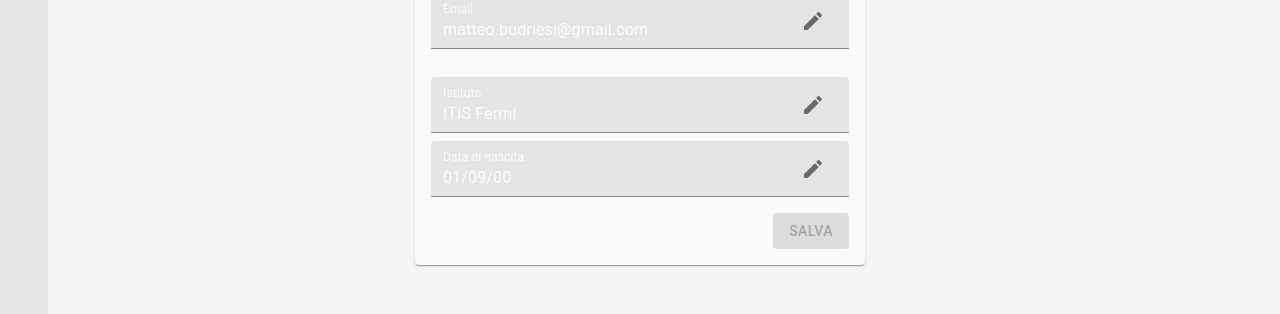
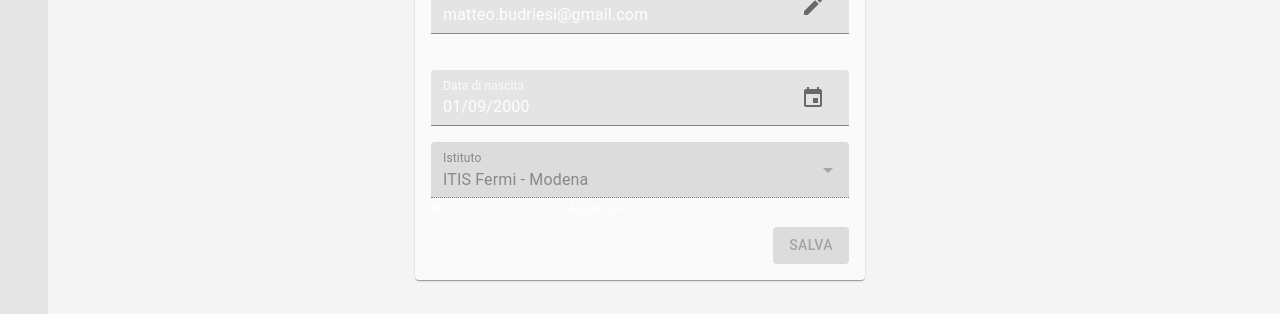
Before and after one commit to webion-hub/cody, a React (Create React App) app in the folder cody/ClientApp/: page /account in a window 1280 px wide. Shown: the part 467-781 px from the top of the page. Built offline with nearby package versions, Linux system fonts and the light colour scheme; no server answers.

Commit message:
add school picker ad date picker to account page

```diff
--- a/cody/ClientApp/src/pages/account/account.js
+++ b/cody/ClientApp/src/pages/account/account.js
@@ -21,20 +21,25 @@ const useStyles = makeStyles((theme) => ({
 
 export function Account(){
 	const classes = useStyles();
-  const [image, setImage] = React.useState("profile_picture");
-  const [aValueIsEdited, setAValueIsEdited] = React.useState(false);
   const [loadingSave, setLoadingSave] = React.useState(false);
+  const [edited, setEdited] = React.useState(false);
 
   const oldDataValues = {
     username: "Matteo2437",
     name: "Matteo",
     surname: "Budriesi",
     email: "matteo.budriesi@gmail.com",
-    school: "ITIS Fermi",
+    school: {
+      name: "ITIS Fermi",
+      city: "Modena",
+      country: "Italia"
+    },
+    isAddedSchool: false,
     birthDate: "01/09/00",
   }
   const [oldData, setOldData] = React.useState(oldDataValues);
   const [data, setData] = React.useState(oldDataValues);
+  const [image, setImage] = React.useState("profile_picture");
 
   const noErrors = {
 		usernameError: false,
@@ -48,26 +53,29 @@ export function Account(){
   }
   const [errors, setErrors] = React.useState(noErrors);
 
-
   const getImage = (value) => {
     if(value !== "profile_picture"){
       setImage(value);
-      setAValueIsEdited(aValueIsEdited || value);
+      setEdited(true);
     }
   }
 
   const getData = (data) => {
-    setData(data);
-  }
-
-  const handleAValueIsEdited = (value) => {
-    setAValueIsEdited(aValueIsEdited || value);
+    if(JSON.stringify(data) === JSON.stringify(oldData)){
+      setEdited(false)
+    }
+    else{
+      setData(data);
+      setEdited(true);
+    }
   }
 
   const handleTrySave = () => {
     const errorsController = new ErrorsController;
+
     setLoadingSave(true);
     setErrors(noErrors);
+
     errorsController
       .checkAll(data, oldDataValues)
       .then(results => {
@@ -78,12 +86,12 @@ export function Account(){
               ProfilePicture
                 .createOrUpdate(image)
                 .then(() => {
-                  setAValueIsEdited(false);
+                  setEdited(false);
                   setLoadingSave(false);
                 })
             }
             setOldData(data);
-            setAValueIsEdited(false);
+            setEdited(false);
           }
           errors[result] = true;
         })
@@ -107,23 +115,22 @@ export function Account(){
 					className={classes.mainPaper}
 				>
 					<InfoBox
-            username={data.username}
-            school={data.school}
+            username={oldData.username}
+            school={oldData.school}
             onImageChange={getImage}
           />
           <DataForms
             data={data}
             oldData={oldData}
-            handleAValueIsEdited={handleAValueIsEdited}
             onDataChange={getData}
             errors={errors}
           />
           <Box
-            pt={2}
+            pt={1}
             textAlign="end"
           >
             <LoadingButton
-              disabled={!aValueIsEdited}
+              disabled={!edited}
               onClick={handleTrySave}
               loading={loadingSave}
               label="Salva"
--- a/cody/ClientApp/src/pages/account/account_components/data_forms.js
+++ b/cody/ClientApp/src/pages/account/account_components/data_forms.js
@@ -2,21 +2,24 @@ import React from 'react';
 import { Box, Grid, Typography, Fade } from '@material-ui/core';
 
 import { EditableCustomTextField } from 'src/components/pickers/text_fields/editable_custom_textfield'
+import { DatePicker } from 'src/components/pickers/text_fields/date_picker';
+import { SchoolPicker } from 'src/components/pickers/school_picker';
 
+import { Form } from 'src/lib/default_values/sizes/form_size';
 
 export function DataForms(props){
   const [data, setData] = React.useState(props.data);
 
   const getValue = (dataName) => (value) => {
-		const dataUpdated = {
+		const updateData = {
 			...data,
 			[dataName]: value,
 		}
 
-    setData(dataUpdated);
+    setData(updateData);
 
 		const {onDataChange} = props;
-		onDataChange(dataUpdated);
+		onDataChange(updateData);
   }
 
 	return (
@@ -24,8 +27,7 @@ export function DataForms(props){
 			<EditableCustomTextField
 				title="Username"
 				value={props.oldData.username}
-				getValue={getValue("username")}
-				valueIsEdited={props.handleAValueIsEdited}
+				onChange={getValue("username")}
 				error={
 					props.errors.usernameExist ||
 					props.errors.usernameError
@@ -50,8 +52,7 @@ export function DataForms(props){
 			<EditableCustomTextField
 				title="Nome"
 				value={props.oldData.name}
-				getValue={getValue("name")}
-				valueIsEdited={props.handleAValueIsEdited}
+				onChange={getValue("name")}
 				error={props.errors.nameError}
 				mb={1}
 				mt={1}
@@ -59,16 +60,14 @@ export function DataForms(props){
 			<EditableCustomTextField
 				title="Cognome"
 				value={props.oldData.surname}
-				getValue={getValue("surname")}
-				valueIsEdited={props.handleAValueIsEdited}
+				onChange={getValue("surname")}
 				error={props.errors.surnameError}
 				mb={1}
 			/>
 			<EditableCustomTextField
 				title="Email"
 				value={props.oldData.email}
-				getValue={getValue("email")}
-				valueIsEdited={props.handleAValueIsEdited}
+				onChange={getValue("email")}
 				error={
 					props.errors.emailExist ||
 					props.errors.emailError
@@ -90,22 +89,24 @@ export function DataForms(props){
 					</Typography>
 				</Fade>
 			</Grid>
-			<EditableCustomTextField
-				title="Istituto"
-				value={props.oldData.school}
-				getValue={getValue("school")}
-				valueIsEdited={props.handleAValueIsEdited}
-				error={props.errors.school}
-				mb={1}
-				mt={1}
+			<DatePicker
+				variant="filled"
+				value={props.oldData.birthDate}
+				onChange={getValue("birthDate")}
 			/>
-			<EditableCustomTextField
-				title="Data di nascita"
-				value={props.oldData.birthDate}
-				getValue={getValue("birthDate")}
-				valueIsEdited={props.handleAValueIsEdited}
-				error={props.errors.birthDate}
-			/>
+			<Box mt={1}>
+				<SchoolPicker
+					variant="filled"
+					imageWidth = {Form.imageWidth}
+					formWidth = {Form.width}
+					values={{
+						school: props.oldData.school,
+						isAddedSchool: props.oldData.isAddedSchool
+					}}
+					school={getValue("school")}
+					isAddedSchool={getValue("isAddedSchool")}
+				/>
+			</Box>
 		</Box>
 	);
 }
```
